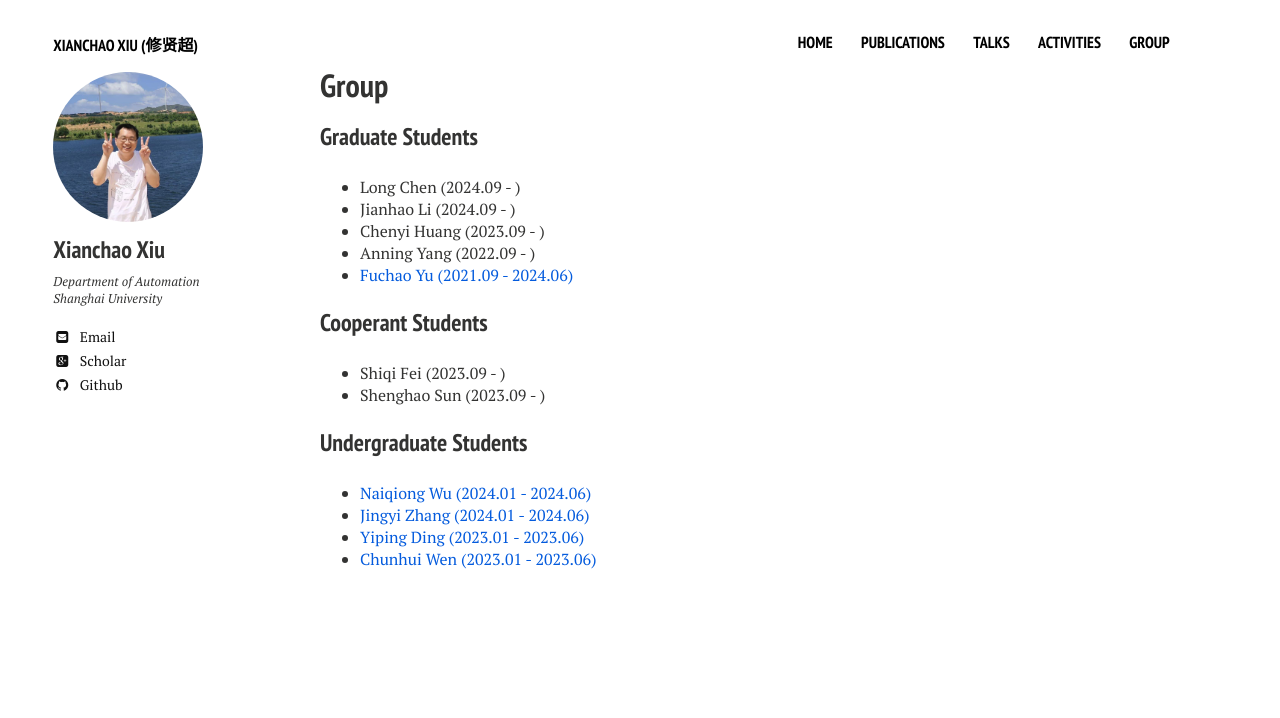
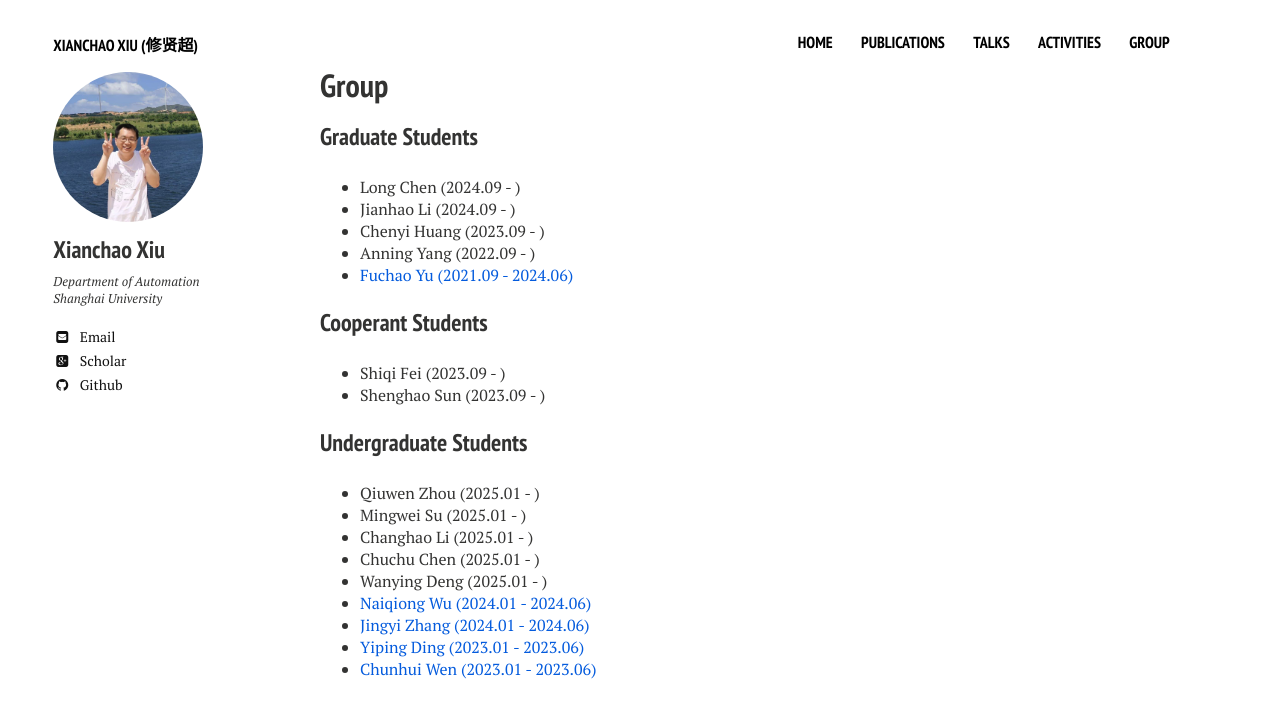
Before and after one commit to xianchaoxiu/xianchaoxiu.github.io, a Jekyll site: the page built from group/index.md, in a window 1280 px wide. Shown: the top 718 px of the page. Built offline with Jekyll 4.4.1, drawn with Linux system fonts in a browser that asks for light colours; nearby versions of some CDN libraries.

Commit message:
Update index.md

```diff
--- a/group/index.md
+++ b/group/index.md
@@ -26,6 +26,11 @@ share: false
 
 
 ### Undergraduate Students
+* Qiuwen Zhou (2025.01 -  ) <br>
+* Mingwei Su (2025.01 -  ) <br>
+* Changhao Li (2025.01 -  ) <br>
+* Chuchu Chen (2025.01 -  ) <br>
+* Wanying Deng (2025.01 -  ) <br>
 * <a href="../group/2024-Wu.pdf" class="textlink" target="_blank"> Naiqiong Wu (2024.01 - 2024.06)  </a><br>
 * <a href="../group/2024-Zhang.pdf" class="textlink" target="_blank"> Jingyi Zhang (2024.01 - 2024.06)  </a><br>
 * <a href="../group/2023-Ding.pdf" class="textlink" target="_blank"> Yiping Ding (2023.01 - 2023.06)  </a><br>
```
